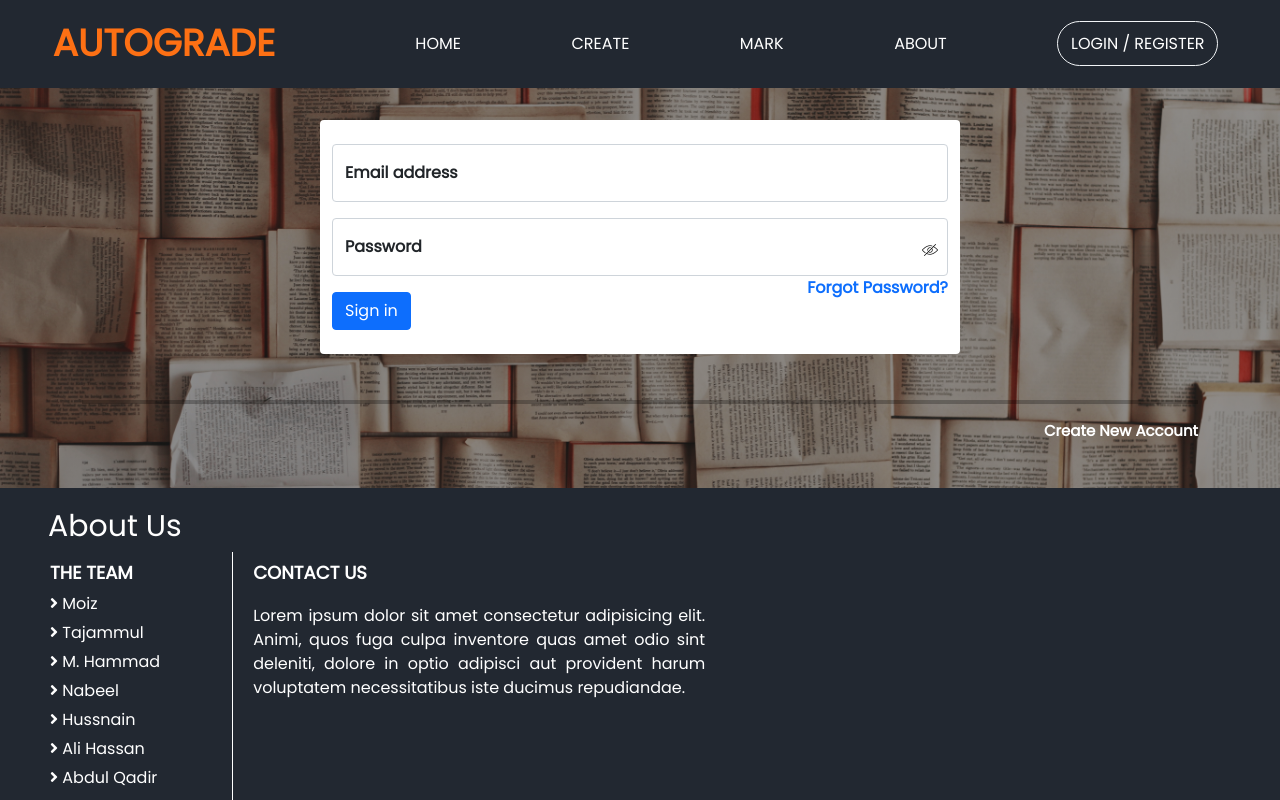
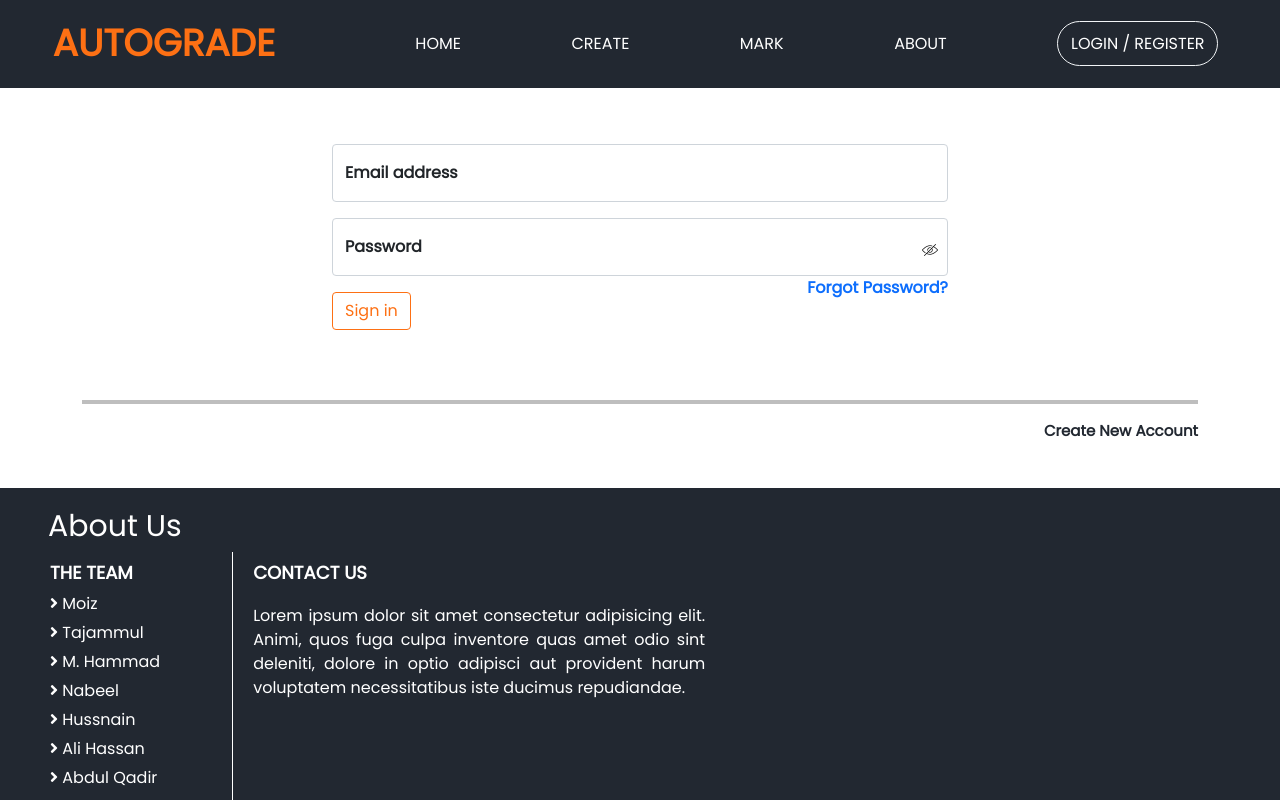
Before and after one commit to SE-19/autograding-of-cs-courses, a Flask app: page /login_register in a window 1280 px wide; the page is wider, and only the part inside the window is pictured. Run offline with Flask 2, Linux system fonts and the light colour scheme; some libraries are stand-ins or nearby versions.

Commit message:
Fixed after merge issues

```diff
--- a/static/css/base.css
+++ b/static/css/base.css
@@ -3,16 +3,17 @@
   box-sizing: border-box;
 }
 /* setting font and common color */
-#heading{
+#heading {
   font-weight: bold;
+  color: var(--bg-color) !important;
 }
 :root {
   font-size: 16px;
-  --font-family: "Poppins" !important;
+  --font-family: "Poppins", sans-serif !important;
   --bg-color: #222831;
-  --secondary-bg-color: #393E46;
-  --tertiary-bg-color: #FD7014;
-  --light-color: #EEEEEE;
+  --secondary-bg-color: #393e46;
+  --tertiary-bg-color: #fd7014;
+  --light-color: #eeeeee;
 }
 /* To put footer on the bottom */
 html {
@@ -27,10 +28,6 @@ body {
   flex-direction: column;
   min-height: 100vh !important;
   font-family: var(--font-family) !important;
-  background-image: linear-gradient(rgba(0, 0, 0, 0.4), rgba(0, 0, 0, 0.4)), url("/static/images/bg.jpg");
-  background-position: center;
-  background-size:cover;
-  background-attachment: fixed;
 }
 /* Scroll bar settings because the default one is ugly */
 ::-webkit-scrollbar {
@@ -84,7 +81,7 @@ header {
   margin-left: 2rem;
   color: var(--tertiary-bg-color) !important;
 }
-.title:hover a{
+.title:hover a {
   color: white !important;
   cursor: pointer;
 }
@@ -115,7 +112,7 @@ header {
   color: var(--light-color);
 }
 /* Firstly setting the start point of animated underline */
-.Navbar-links li a::before {
+.Navbar-links .link::before {
   content: "";
   display: block;
   height: 3px;
@@ -128,7 +125,7 @@ header {
   margin: 0 0 0 10%;
 }
 /* When hovered making it bigger  */
-.Navbar-links li a:hover::before {
+.Navbar-links .link:hover::before {
   width: 80%;
 }
 /* Login Button */
@@ -144,7 +141,7 @@ header {
 }
 /* On hover fade in effect */
 .login-button:hover {
-  color: var(--bg-color);
+  color: var(--bg-color) !important;
   background-color: #f2f5f7;
   border: 1.5px solid #f2f5f7;
   transition: all ease-in-out 350ms;
@@ -205,12 +202,12 @@ header {
     padding: 10px;
     text-align: center;
   }
-  .Navbar-links li a::before{
+  .Navbar-links .link::before {
     position: relative;
     top: 24px;
     left: -4px;
   }
-  .Navbar-links li a:hover::before {
+  .Navbar-links .link:hover::before {
     width: 90%;
   }
   /* Aligning login button */
--- a/static/css/login_register.css
+++ b/static/css/login_register.css
@@ -11,9 +11,15 @@
     padding: 0.2rem;
     background-color: lightgray;
 } */
-body{
-    background-image: linear-gradient(rgba(0, 0, 0, 0.4), rgba(0, 0, 0, 0.4)), url("/static/images/bg.jpg");
-    background-position: center;
-    background-size:cover;
-    background-attachment: fixed;
+#loginorregister {
+  color: var(--bg-color) !important;
 }
+.btn-primary {
+  color: var(--tertiary-bg-color) !important;
+  border-color: var(--tertiary-bg-color) !important;
+  background-color: transparent !important;
+}
+.btn-primary:hover {
+  background-color: var(--tertiary-bg-color) !important;
+  color: var(--light-color) !important;
+}
```
Also changed, not shown: templates/create_assignment.html (+76 -23 lines).
